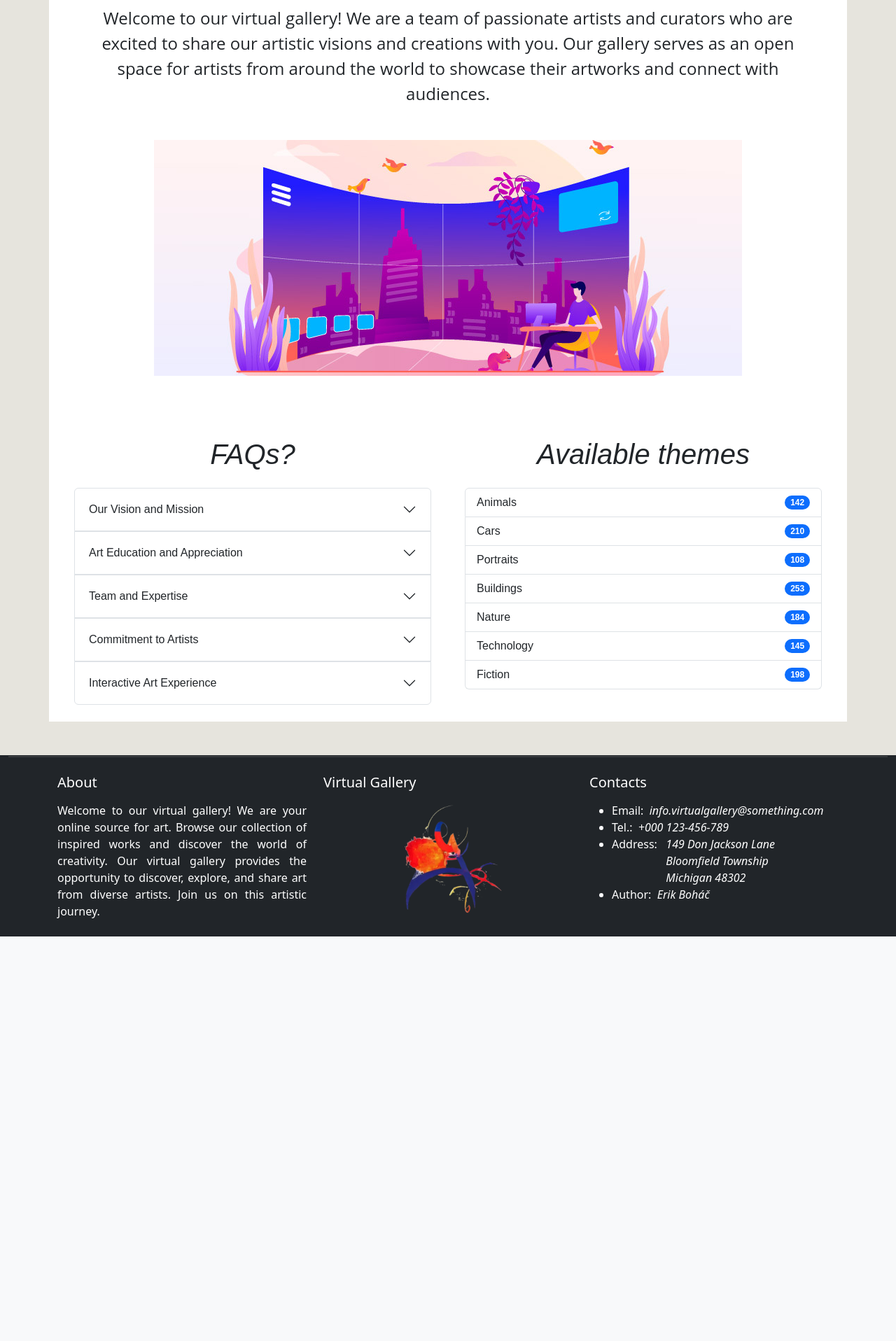
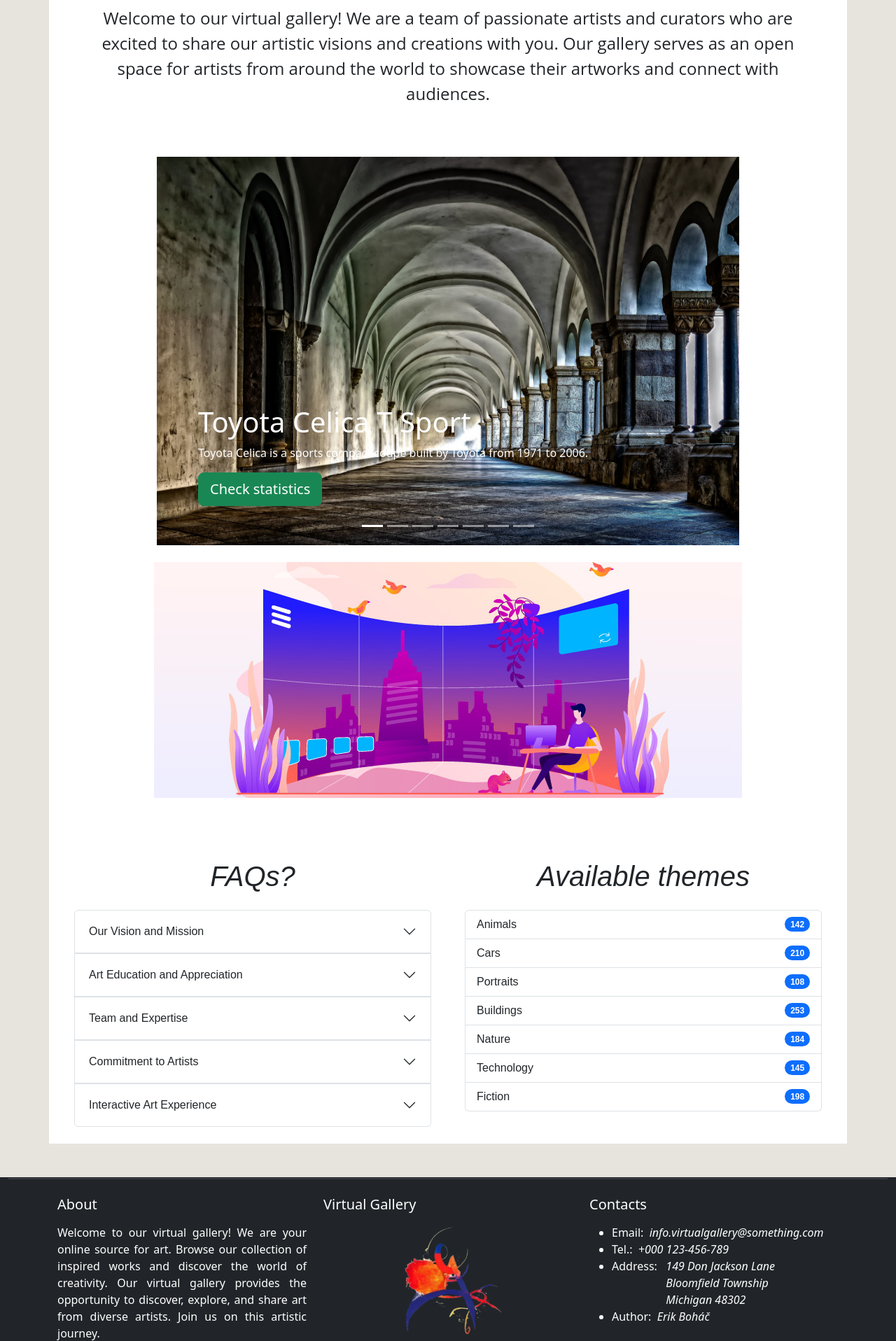
Before and after one commit to abcdefghijklmnopqrmnopqrstuvwxyz/WaFinal, a PHP site: page /pages/about.html in a window 1280 px wide. Shown: the part 449-2365 px from the top of the page at 70% size. Before the commit the page ends 1787 px from the top, so only its background shows below. Run offline with PHP 8.4, Linux system fonts and the light colour scheme.

Commit message:
Content, toast
Added some content to about-us page, toast to home page

```diff
--- a/css/style.css
+++ b/css/style.css
@@ -26,6 +26,10 @@ header {
 
 .text-container-4 {
     font-family: 'Open Sans', sans-serif;
+}
+
+.carousal-img {
+    width: 65vw;
 }
 
 @media only screen and (max-width: 800px) {
--- /dev/null
+++ b/js/toast.js
@@ -0,0 +1,3 @@
+const toastSelector = document.getElementById('toast');
+const toast = new bootstrap.Toast(toastSelector);
+toast.show();
--- a/pages/about.html
+++ b/pages/about.html
@@ -11,6 +11,7 @@
         <link rel="preconnect" href="https://fonts.googleapis.com">
         <link rel="preconnect" href="https://fonts.gstatic.com" crossorigin>
         <link href="https://fonts.googleapis.com/css2?family=Noto+Sans+Display:wght@300&display=swap" rel="stylesheet">
+        <script src="https://ajax.googleapis.com/ajax/libs/jquery/3.6.4/jquery.min.js"></script>
         <script src="https://cdn.jsdelivr.net/npm/bootstrap@5.3.0-alpha3/dist/js/bootstrap.bundle.min.js" integrity="sha384-ENjdO4Dr2bkBIFxQpeoTz1HIcje39Wm4jDKdf19U8gI4ddQ3GYNS7NTKfAdVQSZe" crossorigin="anonymous"></script>
     </head>
     <body class="backgr-2">
@@ -73,14 +74,140 @@
                     <h1 class="p-5 text-container-2">About our virtual gallery</h1>
                     <p class="fs-4 mx-5 text-container-4">Welcome to our virtual gallery! We are a team of passionate artists and curators who are excited to share our artistic visions and creations with you. Our gallery serves as an open space for artists from around the world to showcase their artworks and connect with audiences.</p>
                 </div>
-                <div class="container text-cont mb-5">
+                <div id="carousel" class="container carousel slide justify-content-center py-4 px-5" data-bs-ride="carousel">
+                    <div class="carousel-indicators pb-4">
+                        <button type="button" data-bs-target="#carousel" data-bs-slide-to="0" class="active"></button>
+                        <button type="button" data-bs-target="#carousel" data-bs-slide-to="1" class=""></button>
+                        <button type="button" data-bs-target="#carousel" data-bs-slide-to="2" class=""></button>
+                        <button type="button" data-bs-target="#carousel" data-bs-slide-to="3" class=""></button>
+                        <button type="button" data-bs-target="#carousel" data-bs-slide-to="4" class=""></button>
+                        <button type="button" data-bs-target="#carousel" data-bs-slide-to="5" class=""></button>
+                        <button type="button" data-bs-target="#carousel" data-bs-slide-to="6" class=""></button>
+                    </div>
+                    <div class="carousel-inner" width="500px">
+                        <div class="carousel-item active">
+                            <img src="../img/carousal1.jpg" alt="carousal1" class="carousal-img">
+                            <div class="container">
+                                <div class="carousel-caption text-start">
+                                    <div class="d-lg-block d-none">
+                                        <h1>Toyota Celica T Sport</h1>
+                                        <p>Toyota Celica is a sports compact coupe built by Toyota from 1971 to 2006.</p>
+                                    </div>
+                                    <p class="text-lg-start text-center"><a class="btn btn-lg btn-success d-lg-inline-block d-none" data-bs-target="#modal1" data-bs-toggle="modal">Check statistics</a></p>
+                                    <p class="text-lg-start text-center"><a class="btn btn-sm btn-success d-lg-none d-lg-inline-block" data-bs-target="#modal1" data-bs-toggle="modal">Check statistics</a></p>
+                                </div>
+                            </div>
+                        </div>
+                        <div class="carousel-item">
+                            <img src="../img/carousal2.jpg" alt="carousal2" class="carousal-img">
+                            <div class="container">
+                                <div class="carousel-caption text-end">
+                                    <div class="d-lg-block d-none">
+                                        <h1>Toyota FT-1</h1>
+                                        <p>The Toyota FT-1 is a 'pure performance dream' concept model created by CALTY Design.</p>
+                                    </div>
+                                    <p class="text-lg-end text-center"><a class="btn btn-lg btn-success d-lg-inline-block d-none" data-bs-target="#modal2" data-bs-toggle="modal">Check statistics</a></p>
+                                    <p class="text-lg-end text-center"><a class="btn btn-sm btn-success d-lg-none d-inline-block" data-bs-target="#modal2" data-bs-toggle="modal">Check statistics</a></p>
+                                </div>
+                            </div>
+                        </div>
+                        <div class="carousel-item">
+                            <img src="../img/carousal3.jpg" alt="carousal3" class="carousal-img">
+                            <div class="container">
+                                <div class="carousel-caption text-end">
+                                    <div class="d-lg-block d-none">
+                                        <h1>Toyota FT-1</h1>
+                                        <p>The Toyota FT-1 is a 'pure performance dream' concept model created by CALTY Design.</p>
+                                    </div>
+                                    <p class="text-lg-end text-center"><a class="btn btn-lg btn-success d-lg-inline-block d-none" data-bs-target="#modal2" data-bs-toggle="modal">Check statistics</a></p>
+                                    <p class="text-lg-end text-center"><a class="btn btn-sm btn-success d-lg-none d-inline-block" data-bs-target="#modal2" data-bs-toggle="modal">Check statistics</a></p>
+                                </div>
+                            </div>
+                        </div>
+                        <div class="carousel-item">
+                            <img src="../img/carousal4.jpg" alt="carousal4" class="carousal-img">
+                            <div class="container">
+                                <div class="carousel-caption text-end">
+                                    <div class="d-lg-block d-none">
+                                        <h1>Toyota FT-1</h1>
+                                        <p>The Toyota FT-1 is a 'pure performance dream' concept model created by CALTY Design.</p>
+                                    </div>
+                                    <p class="text-lg-end text-center"><a class="btn btn-lg btn-success d-lg-inline-block d-none" data-bs-target="#modal2" data-bs-toggle="modal">Check statistics</a></p>
+                                    <p class="text-lg-end text-center"><a class="btn btn-sm btn-success d-lg-none d-inline-block" data-bs-target="#modal2" data-bs-toggle="modal">Check statistics</a></p>
+                                </div>
+                            </div>
+                        </div>
+                        <div class="carousel-item">
+                            <img src="../img/carousal5.jpg" alt="carousal5" class="carousal-img">
+                            <div class="container">
+                                <div class="carousel-caption text-end">
+                                    <div class="d-lg-block d-none">
+                                        <h1>Toyota FT-1</h1>
+                                        <p>The Toyota FT-1 is a 'pure performance dream' concept model created by CALTY Design.</p>
+                                    </div>
+                                    <p class="text-lg-end text-center"><a class="btn btn-lg btn-success d-lg-inline-block d-none" data-bs-target="#modal2" data-bs-toggle="modal">Check statistics</a></p>
+                                    <p class="text-lg-end text-center"><a class="btn btn-sm btn-success d-lg-none d-inline-block" data-bs-target="#modal2" data-bs-toggle="modal">Check statistics</a></p>
+                                </div>
+                            </div>
+                        </div>
+                        <div class="carousel-item">
+                            <img src="../img/carousal6.jpg" alt="carousal6" class="carousal-img">
+                            <div class="container">
+                                <div class="carousel-caption text-end">
+                                    <div class="d-lg-block d-none">
+                                        <h1>Toyota FT-1</h1>
+                                        <p>The Toyota FT-1 is a 'pure performance dream' concept model created by CALTY Design.</p>
+                                    </div>
+                                    <p class="text-lg-end text-center"><a class="btn btn-lg btn-success d-lg-inline-block d-none" data-bs-target="#modal2" data-bs-toggle="modal">Check statistics</a></p>
+                                    <p class="text-lg-end text-center"><a class="btn btn-sm btn-success d-lg-none d-inline-block" data-bs-target="#modal2" data-bs-toggle="modal">Check statistics</a></p>
+                                </div>
+                            </div>
+                        </div>
+                        <div class="carousel-item">
+                            <img src="../img/carousal7.jpg" alt="carousal7" class="carousal-img">
+                            <div class="container">
+                                <div class="carousel-caption text-end">
+                                    <div class="d-lg-block d-none">
+                                        <h1>Toyota FT-1</h1>
+                                        <p>The Toyota FT-1 is a 'pure performance dream' concept model created by CALTY Design.</p>
+                                    </div>
+                                    <p class="text-lg-end text-center"><a class="btn btn-lg btn-success d-lg-inline-block d-none" data-bs-target="#modal2" data-bs-toggle="modal">Check statistics</a></p>
+                                    <p class="text-lg-end text-center"><a class="btn btn-sm btn-success d-lg-none d-inline-block" data-bs-target="#modal2" data-bs-toggle="modal">Check statistics</a></p>
+                                </div>
+                            </div>
+                        </div>
+                        <button class="carousel-control-prev my-4" type="button" data-bs-target="#carousel" data-bs-slide="prev">
+                            <span class="carousel-control-prev-icon"></span>
+                        </button>
+                        <button class="carousel-control-next my-4" type="button" data-bs-target="#carousel" data-bs-slide="next">
+                            <span class="carousel-control-next-icon"></span>
+                        </button>
+                    </div>
+                </div>
+                <!--div class="card" aria-hidden="true">
+                    <img src="..." class="card-img-top" alt="...">
+                    <div class="card-body">
+                        <h5 class="card-title placeholder-glow">
+                            <span class="placeholder col-6"></span>
+                        </h5>
+                        <p class="card-text placeholder-glow">
+                            <span class="placeholder col-7"></span>
+                            <span class="placeholder col-4"></span>
+                            <span class="placeholder col-4"></span>
+                            <span class="placeholder col-6"></span>
+                            <span class="placeholder col-8"></span>
+                        </p>
+                        <a class="btn btn-primary disabled placeholder col-6"></a>
+                    </div>
+                </div-->
+                <div class="container mb-5">
                     <div class="row d-md-flex d-block">
                         <div class="col">
                             <img class="img-fluid" src="../img/pic-1.jpg" alt="pic1">
                         </div>
                     </div>
                 </div>
-                <div class="container text-container-3">
+                <div class="container text-container-3 ">
                     <div class="row d-md-flex d-block">
                         <div class="accordion accordion-flush col-md-6 p-4">
                             <h1 class="text-center py-3 display-6 fst-italic">
@@ -88,7 +215,7 @@
                             </h1>
                             <div class="accordion-item py-1 rounded-top border">
                                 <h2 class="accordion-header">
-                                    <button class="accordion-button collapsed" data-bs-toggle="collapse" data-bs-target="#First">Our Vision and Mission</button>
+                                    <button class="accordion-button collapsed z-1" data-bs-toggle="collapse" data-bs-target="#First">Our Vision and Mission</button>
                                 </h2>
                                 <div class="accordion-collapse collapse" id="First">
                                     <div class="accordion-body">
@@ -98,7 +225,7 @@
                             </div>
                             <div class="accordion-item py-1 border">
                                 <h2 class="accordion-header">
-                                    <button class="accordion-button collapsed" data-bs-toggle="collapse" data-bs-target="#Fifth">Art Education and Appreciation</button>
+                                    <button class="accordion-button collapsed z-1" data-bs-toggle="collapse" data-bs-target="#Fifth">Art Education and Appreciation</button>
                                 </h2>
                                 <div class="accordion-collapse collapse" id="Fifth">
                                     <div class="accordion-body">
@@ -108,7 +235,7 @@
                             </div>
                             <div class="accordion-item py-1 border">
                                 <h2 class="accordion-header">
-                                    <button class="accordion-button collapsed" data-bs-toggle="collapse" data-bs-target="#Second">Team and Expertise</button>
+                                    <button class="accordion-button collapsed z-1" data-bs-toggle="collapse" data-bs-target="#Second">Team and Expertise</button>
                                 </h2>
                                 <div class="accordion-collapse collapse" id="Second">
                                     <div class="accordion-body">
@@ -118,7 +245,7 @@
                             </div>
                             <div class="accordion-item py-1 border">
                                 <h2 class="accordion-header">
-                                    <button class="accordion-button collapsed" data-bs-toggle="collapse" data-bs-target="#Third">Commitment to Artists</button>
+                                    <button class="accordion-button collapsed z-1" data-bs-toggle="collapse" data-bs-target="#Third">Commitment to Artists</button>
                                 </h2>
                                 <div class="accordion-collapse collapse" id="Third">
                                     <div class="accordion-body">
@@ -126,7 +253,7 @@
                                     </div>
                                 </div>
                             </div>
-                            <div class="accordion-item py-1 rounded-bottom border">
+                            <div class="accordion-item py-1 rounded-bottom border z-1">
                                 <h2 class="accordion-header">
                                     <button class="accordion-button collapsed" data-bs-toggle="collapse" data-bs-target="#Fourth">Interactive Art Experience</button>
                                 </h2>
```
Also changed, not shown: index.html (+12 -0 lines), js/jsc.js (+6 -4 lines), img/carousal1.jpg (added), img/carousal2.jpg (added), img/carousal3.jpg (added), img/carousal4.jpg (added), img/carousal5.jpg (added), img/carousal6.jpg (added), img/carousal7.jpg (added).
